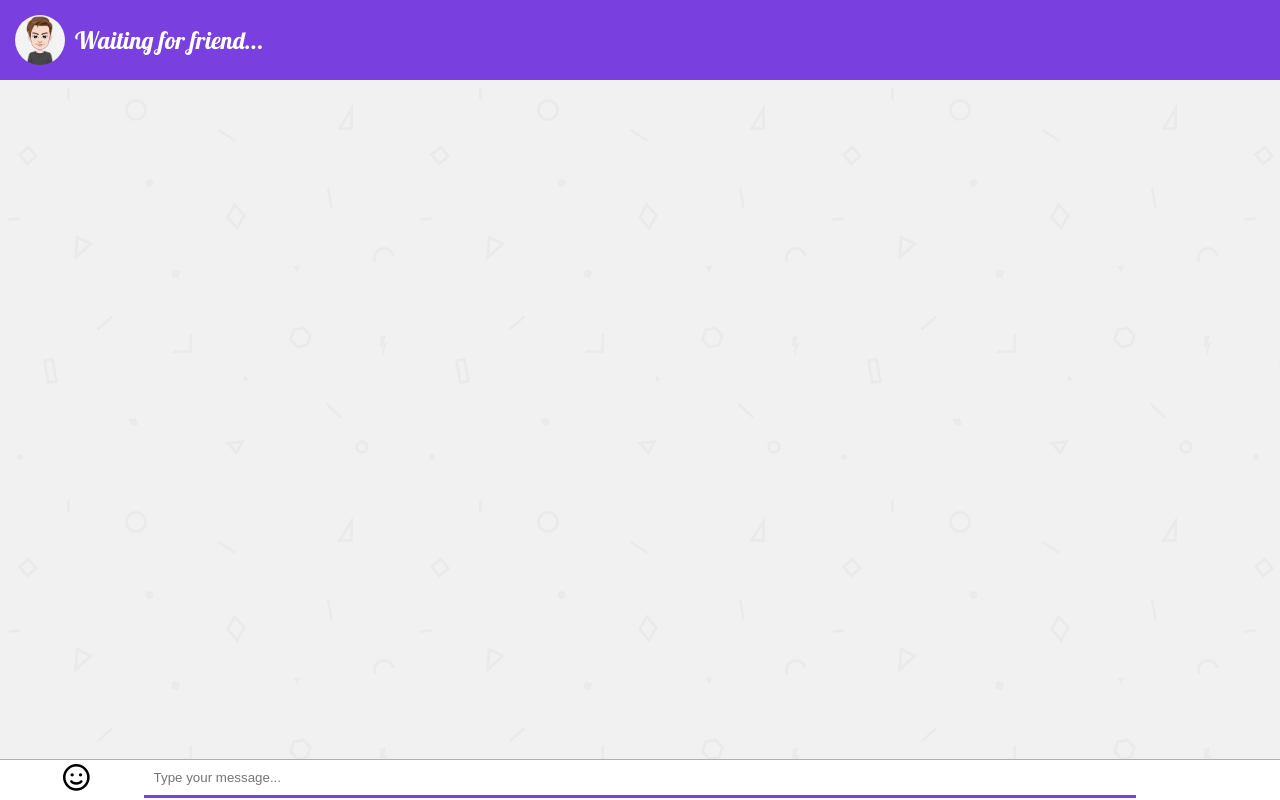
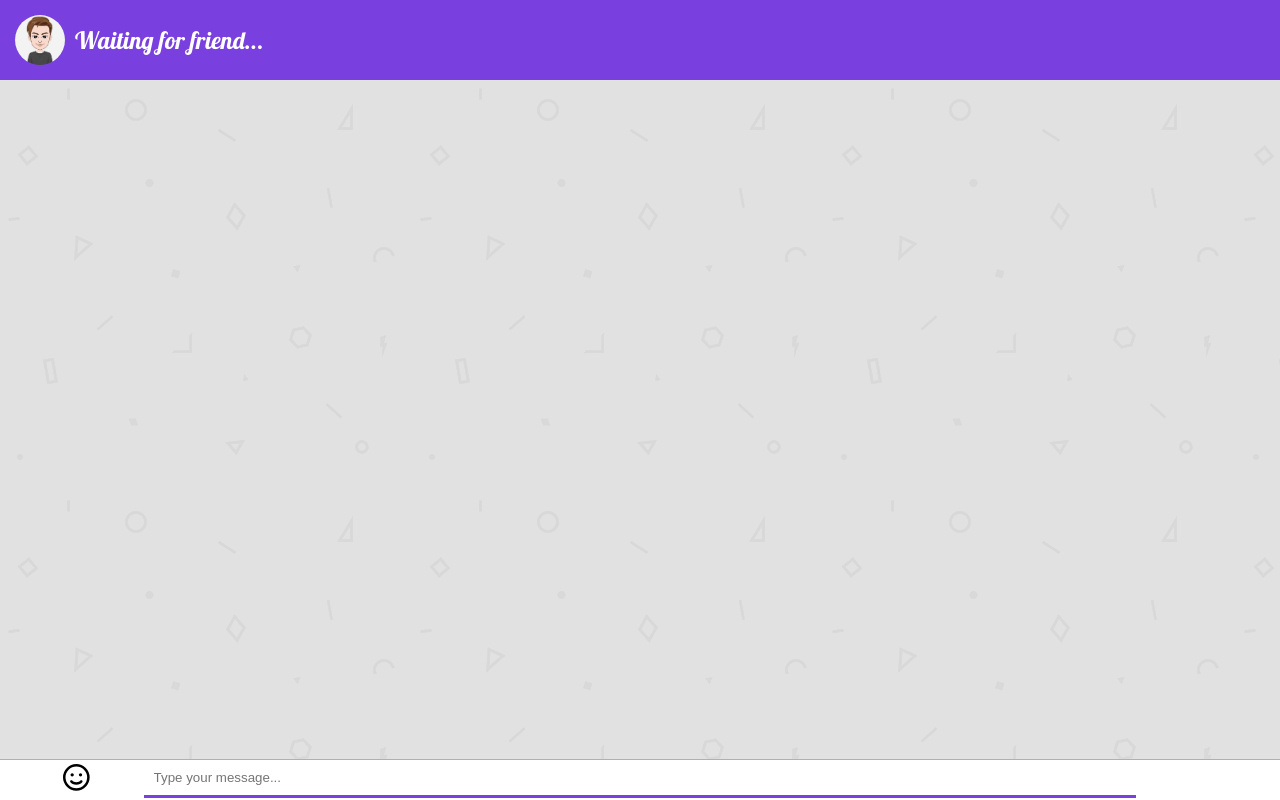
Before and after one commit to kash989/Random-Chat, a website: page src/newchat.html in a window 1280 px wide. Drawn offline with nearby package versions, Linux system fonts and the light colour scheme; no server answers.

Commit message:
new chat screen

```diff
--- a/src/newchat.html
+++ b/src/newchat.html
@@ -55,7 +55,7 @@
             overflow-y: auto;
             padding: 20px;
             background-image: url("chatbg.png");
-            opacity: 0.5;
+            background-color: rgb(226, 225, 225);
         }
 
         .me {
```
